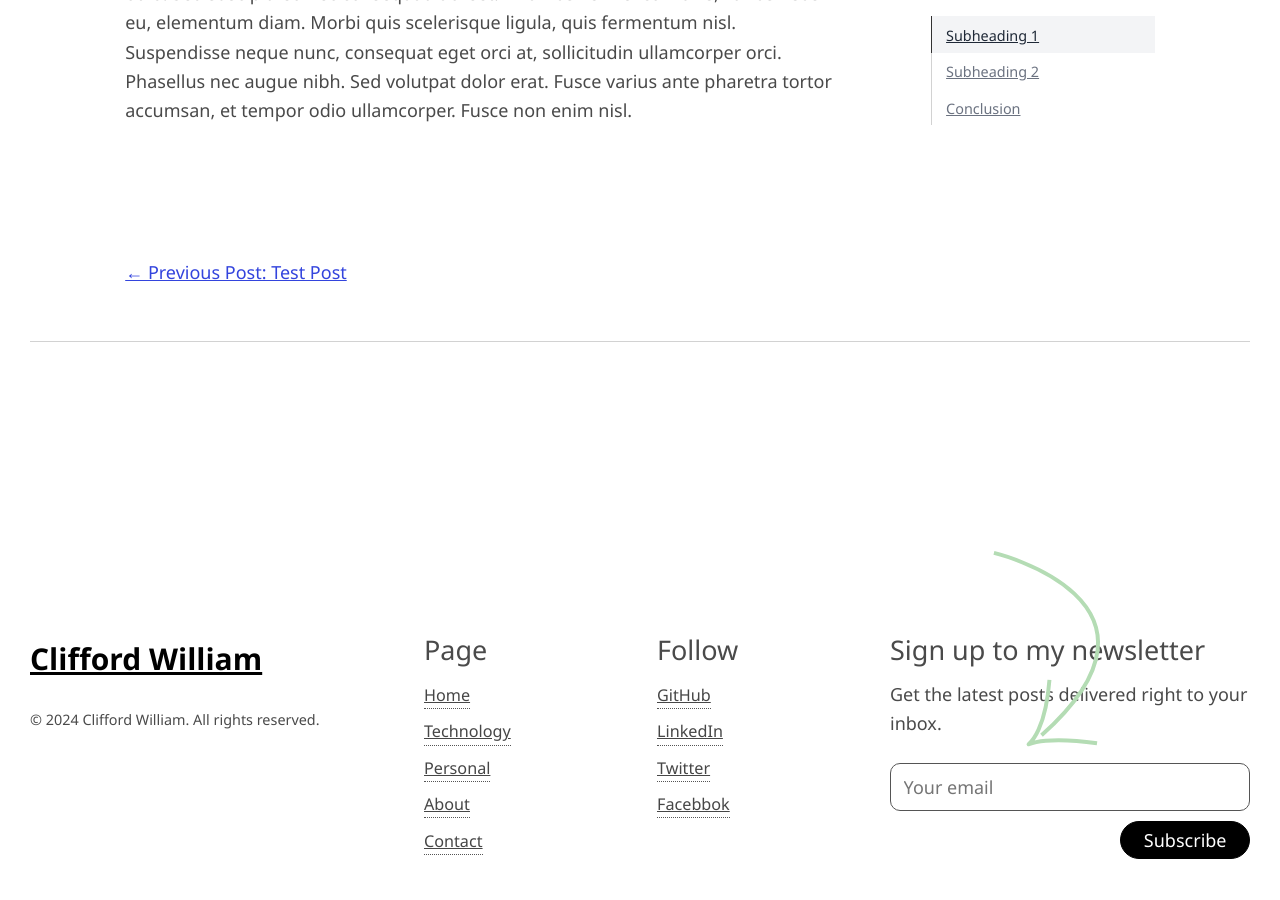
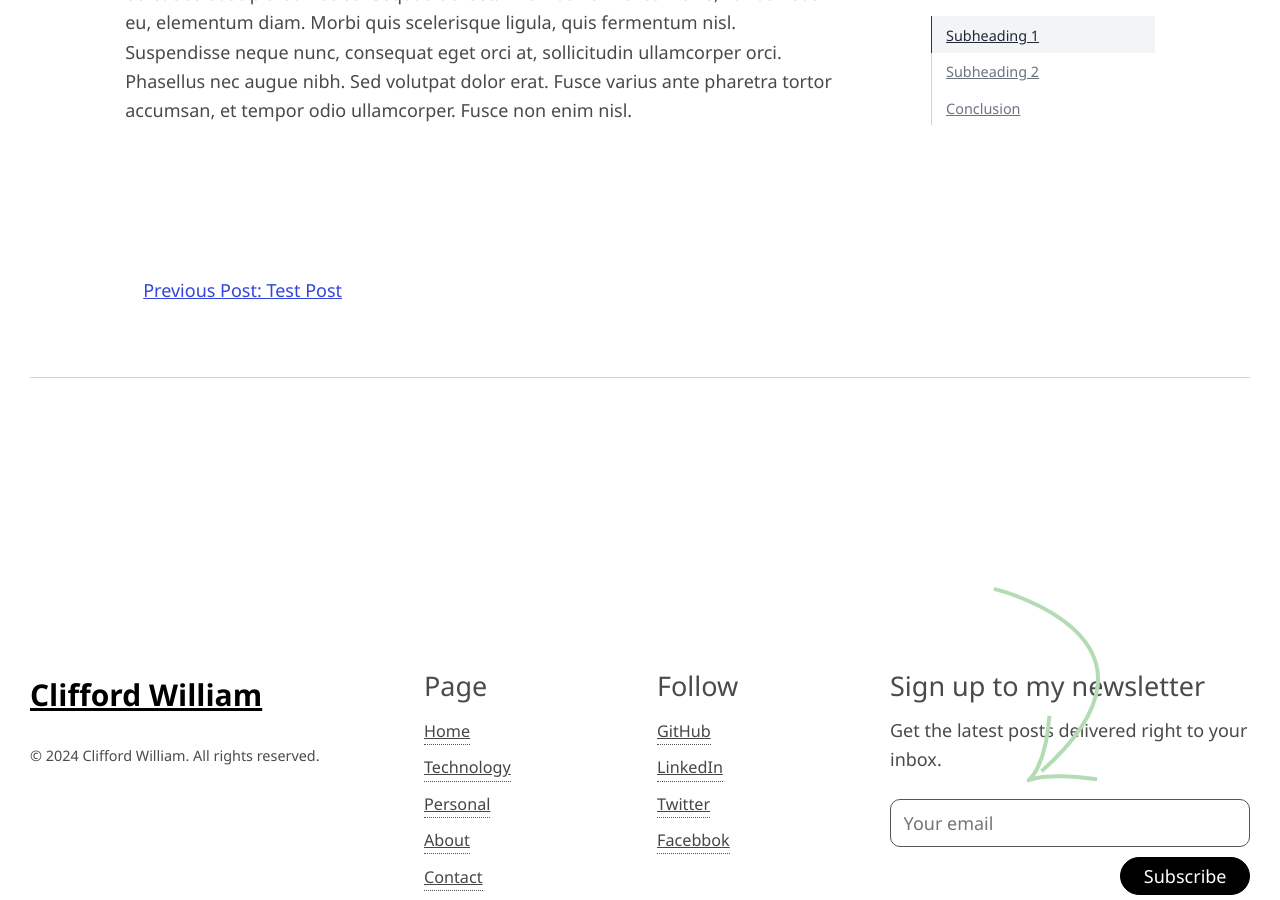
Before and after one commit to cliffordwilliam/cliffordwilliam.github.io, a Jekyll site: the page built from _posts/2024-09-23-test-post-again.md, in a window 1280 px wide and 900 px high, scrolled down 5393 px. Built offline with Jekyll 4.4.1, drawn with Linux system fonts in a browser that asks for light colours; comment, search, counter and statistics services are not loaded; some of the changed lines change nothing that is shown.

Commit message:
update style

```diff
--- a/_layouts/post.html
+++ b/_layouts/post.html
@@ -45,16 +45,16 @@ layout: default
 
   {% include components/utterances.html %}
 
-<div class="post-navigation thin-container">
+<div class="thin-container" id="post-navigation">
   {% if page.previous %}
     <a href="{{ page.previous.url }}" id="prev-button" aria-label="Go to previous post: {{ page.previous.title }}">
-      <div>← Previous Post: {{ page.previous.title }}</div>
+      Previous Post: {{ page.previous.title }}
     </a>
   {% endif %}
 
   {% if page.next %}
     <a href="{{ page.next.url }}" id="next-button" aria-label="Go to next post: {{ page.next.title }}">
-      <div>Newer Post: {{ page.next.title }} →</div>
+      Newer Post: {{ page.next.title }}
     </a>
   {% endif %}
 </div>
```
